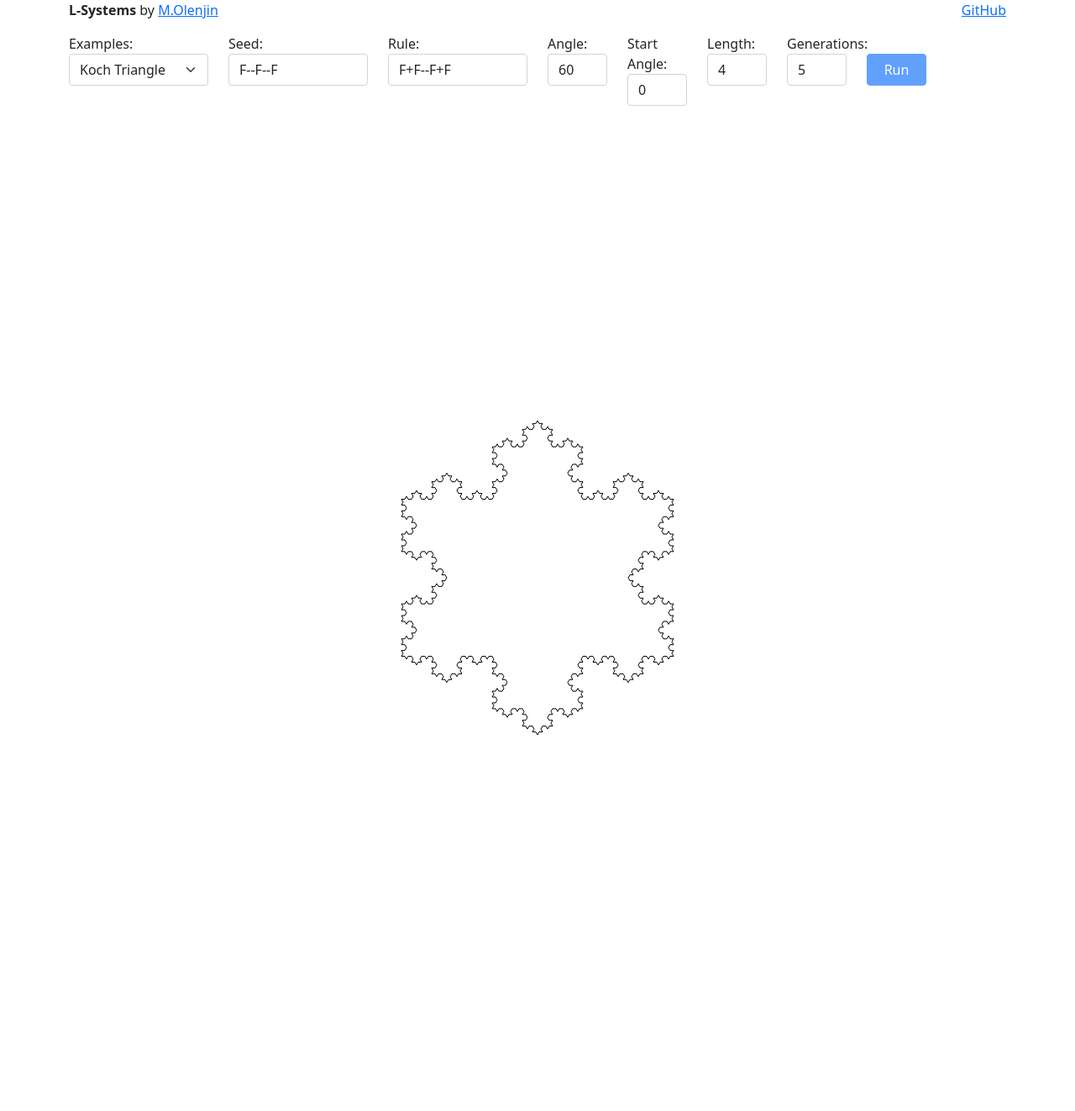
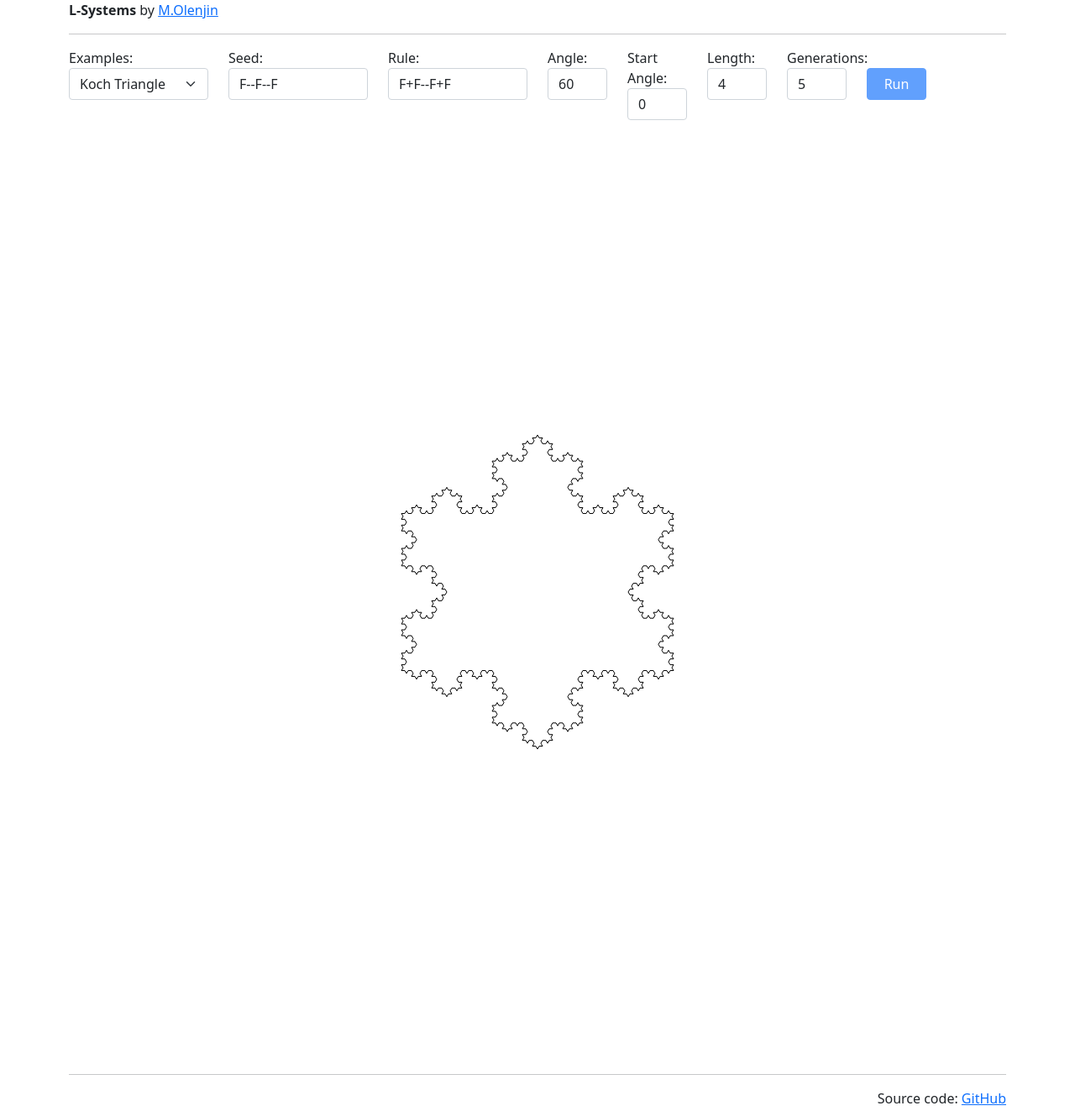
Before and after one commit to molenjin/LSystems, a plain HTML site: page LSystems.html in a window 1280 px wide. Shown: the whole page at 84% size. Before the commit the page ends 1246 px from the top, so only its background shows below. Drawn offline with nearby package versions, Linux system fonts and the light colour scheme.

Commit message:
Add files via upload

```diff
--- a/LSystems.html
+++ b/LSystems.html
@@ -8,16 +8,13 @@
 <body>
     <div class="container">
         <div class="row mb-3">
-            <div class="col">
-                <span><strong>L-Systems</strong> by <a href="mailto:molenjin@gmail.com">M.Olenjin</a></span>
-            </div>
-            <div class="col text-end">
-                <a href="https://github.com/molenjin/LSystems">GitHub</a>
-            </div>
+            <span><strong>L-Systems</strong> by <a href="mailto:molenjin@gmail.com">M.Olenjin</a></span>
         </div>
+        <hr>
         <div class="row">
             <div class="col-lg-2">
-                <label for="examples">Examples:</label><select name="examples" class="form-select mb-1" id="examples" holder=""></select>
+                <label for="examples">Examples:</label><select name="examples" class="form-select mb-1" id="examples"
+                    holder=""></select>
             </div>
             <div class="col-lg-2">
                 <label for="seed">Seed:</label><input id="seed" type="text" class="form-control mb-1" />
@@ -29,20 +26,26 @@
                 <label for="angle">Angle:</label><input id="angle" type="number" class="form-control mb-1" />
             </div>
             <div class="col-lg-1">
-                <label for="startAngle">Start Angle:</label><input id="startAngle" type="number" class="form-control mb-1" />
+                <label for="startAngle">Start Angle:</label><input id="startAngle" type="number"
+                    class="form-control mb-1" />
             </div>
             <div class="col-lg-1">
                 <label for="length">Length:</label><input id="length" type="number" class="form-control mb-1" />
             </div>
             <div class="col-lg-1">
-                <label for="generations">Generations:</label><input id="generations" type="text" class="form-control mb-1" />
+                <label for="generations">Generations:</label><input id="generations" type="text"
+                    class="form-control mb-1" />
             </div>
             <div class="col-lg-1">
-                </br><button type="button" class="btn btn-primary w-100" id="runBtn" disabled>Run</button>
+                </br><button type="button" class="btn btn-primary w-100 mb-1" id="runBtn" disabled>Run</button>
             </div>
         </div>
         <div class="ratio ratio-1x1">
             <svg id="canvas" xmlns="http://www.w3.org/2000/svg"></svg>
+        </div>
+        <hr>
+        <div class="row text-end mb-3">
+            <span>Source code: <a href="https://github.com/molenjin/LSystems">GitHub</a></span>
         </div>
     </div>
 </body>
```
